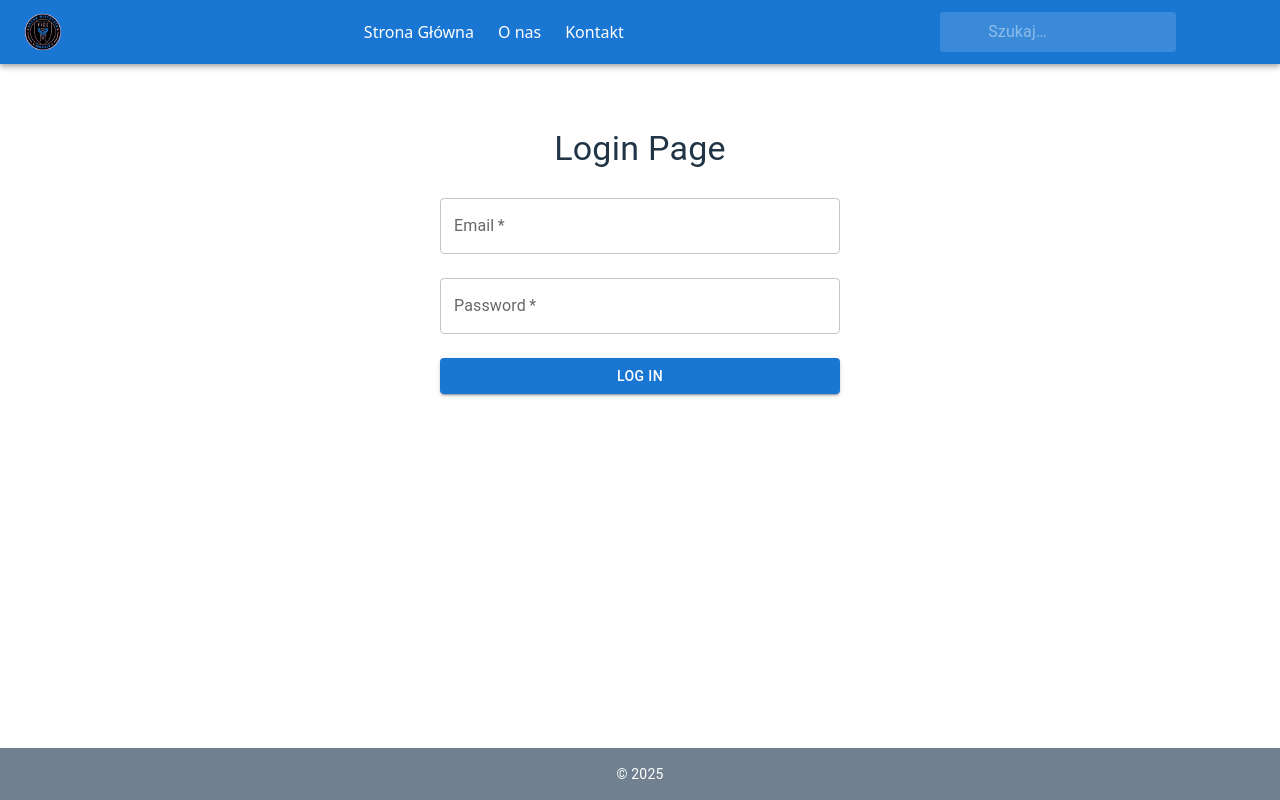
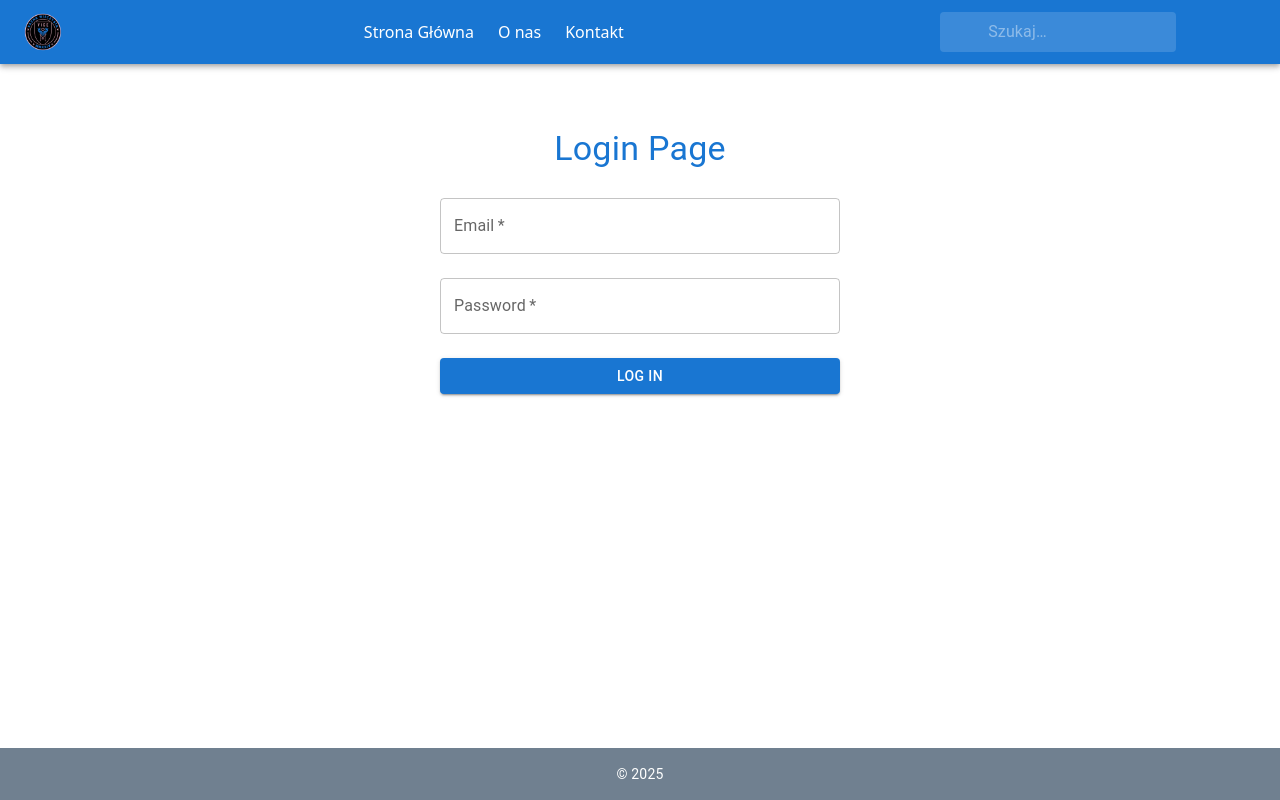
Before and after one commit to m1rageLA/internet-store, a React (Vite) app: page /login in a window 1280 px wide. Built offline with nearby package versions, Linux system fonts and the light colour scheme; some icons are missing.

Commit message:
Add primary color to Typography in Login component for improved visibility

```diff
--- a/src/pages/Login.jsx
+++ b/src/pages/Login.jsx
@@ -12,7 +12,7 @@ function Login() {
         mt: 4,
       }}
     >
-      <Typography variant="h4" gutterBottom>
+      <Typography variant="h4" gutterBottom color='primary'>
         Login Page
       </Typography>
       <LoginForm />
```
